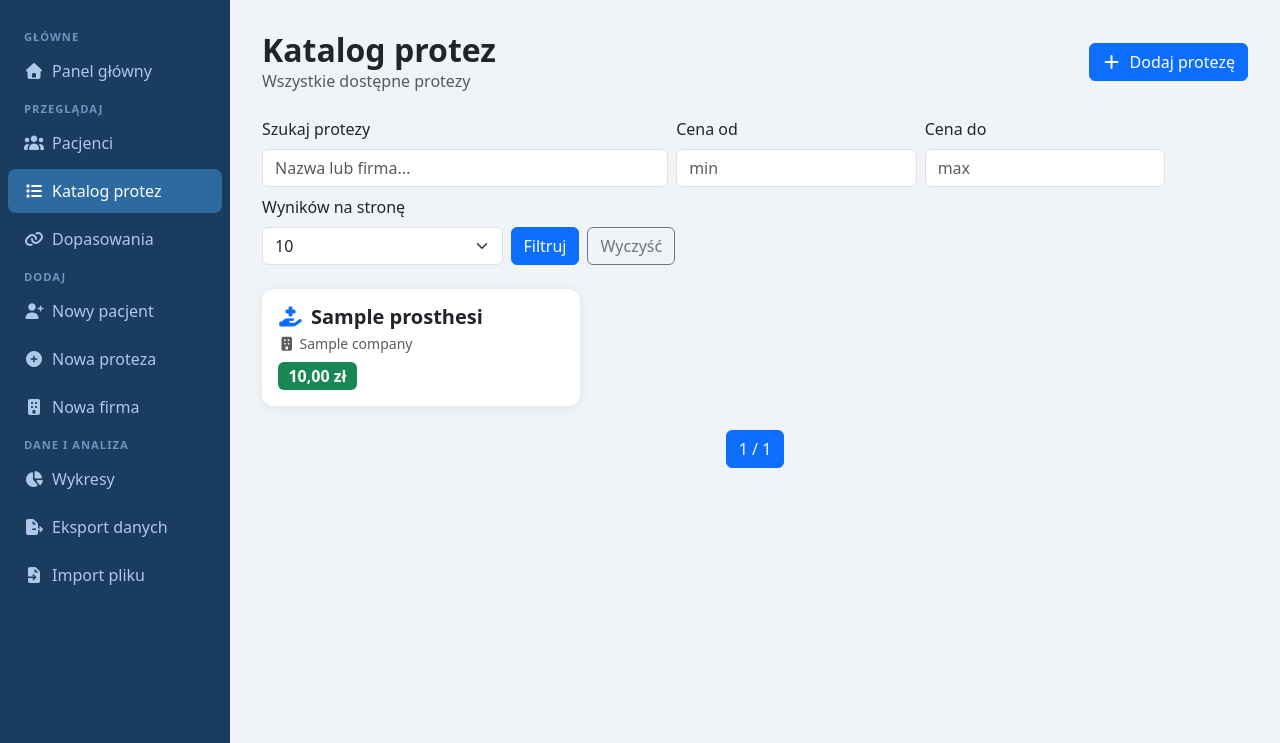
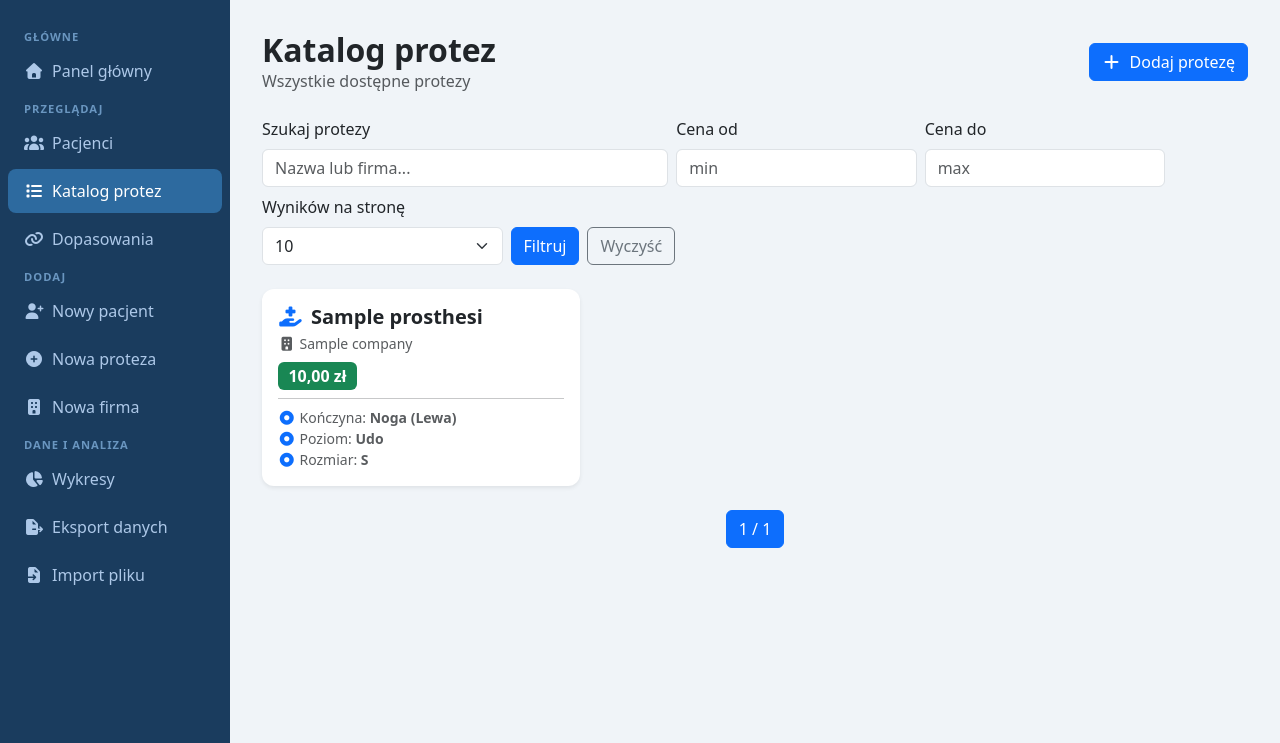
Before and after one commit to nataliastrzoda/django-prosthesis, a Django app: page /prostheses/ in a window 1280 px wide. Shown: the part 57-800 px from the top of the page. Run offline with Django 5.2, Linux system fonts and the light colour scheme; tables that the repository leaves empty hold one stand-in row (values such as "Sample post"); some libraries are stand-ins or nearby versions.

Commit message:
Ostatnie szlify

```diff
--- a/web_app_project/templates/export_data.html
+++ b/web_app_project/templates/export_data.html
@@ -12,7 +12,7 @@
     <div class="card h-100">
       <div class="card-body d-flex flex-column">
         <div class="mb-3">
-          <i class="{{ ds.icon }} icon-2x" style="color: {{ ds.color }};"></i>
+          <i class="{{ ds.icon }} icon-2x {{ ds.color }}"></i>
         </div>
         <h5 class="fw-bold mb-1">{{ ds.label }}</h5>
         <p class="text-muted small flex-grow-1">{{ ds.desc }}</p>
--- a/web_app_project/templates/prosthesis_list.html
+++ b/web_app_project/templates/prosthesis_list.html
@@ -72,7 +72,7 @@
 <div class="row g-3">
   {% for p in page_obj %}
   <div class="col-md-6 col-xl-4">
-    <div class="card h-100">
+    <div class="card h-100 shadow-sm border-0">
       <div class="card-body">
         <h5 class="card-title fw-bold mb-1">
           <i class="fa-solid fa-hand-holding-medical me-2 text-primary"></i>{{ p.name }}
@@ -82,12 +82,12 @@
         </p>
         <span class="badge bg-success fs-6">{{ p.price|floatformat:2 }} zł</span>
 
-        {% if p.prosthesisparameter_set.exists %}
+        {% if p.limb_type %}
         <hr class="my-2">
         <div class="small text-muted">
-          {% for pp in p.prosthesisparameter_set.all %}
-          <div><i class="fa-solid fa-circle-dot me-1"></i>{{ pp.parameter.name }}: <strong>{{ pp.value }}</strong></div>
-          {% endfor %}
+          <div><i class="fa-solid fa-circle-dot me-1 text-primary"></i>Kończyna: <strong>{{ p.limb_type }} ({{ p.side }})</strong></div>
+          <div><i class="fa-solid fa-circle-dot me-1 text-primary"></i>Poziom: <strong>{{ p.amputation_level }}</strong></div>
+          <div><i class="fa-solid fa-circle-dot me-1 text-primary"></i>Rozmiar: <strong>{{ p.size }}</strong></div>
         </div>
         {% endif %}
       </div>
@@ -95,35 +95,28 @@
   </div>
   {% empty %}
   <div class="col-12">
-    <div class="card text-center py-5">
+    <div class="card text-center py-5 border-0 shadow-sm">
       <div class="text-muted">
-        <i class="fa-solid fa-box-open fa-3x mb-3 d-block"></i>
+        <i class="fa-solid fa-box-open fa-3x mb-3 d-block opacity-50"></i>
         Katalog jest pusty. <a href="{% url 'add_prosthesis' %}">Dodaj pierwszą protezę</a>
       </div>
     </div>
   </div>
   {% endfor %}
 </div>
+
 <nav class="mt-4">
   <ul class="pagination justify-content-center">
 
     {% if page_obj.has_previous %}
       <li class="page-item">
-        <a class="page-link"
-           href="?page=1&per_page={{ per_page }}&search={{ search }}
-          &per_page={{ per_page }}
-          &min_price={{ min_price }}
-          &max_price={{ max_price }}">
+        <a class="page-link" href="?page=1&per_page={{ per_page }}&search={{ search }}&min_price={{ min_price }}&max_price={{ max_price }}">
           Pierwsza
         </a>
       </li>
 
       <li class="page-item">
-        <a class="page-link"
-           href="?page={{ page_obj.previous_page_number }}&per_page={{ per_page }}&search={{ search }}
-            &per_page={{ per_page }}
-            &min_price={{ min_price }}
-            &max_price={{ max_price }}">
+        <a class="page-link" href="?page={{ page_obj.previous_page_number }}&per_page={{ per_page }}&search={{ search }}&min_price={{ min_price }}&max_price={{ max_price }}">
           Poprzednia
         </a>
       </li>
@@ -137,21 +130,13 @@
 
     {% if page_obj.has_next %}
       <li class="page-item">
-        <a class="page-link"
-           href="?page={{ page_obj.next_page_number }}&per_page={{ per_page }}&search={{ search }}
-          &per_page={{ per_page }}
-          &min_price={{ min_price }}
-          &max_price={{ max_price }}">
+        <a class="page-link" href="?page={{ page_obj.next_page_number }}&per_page={{ per_page }}&search={{ search }}&min_price={{ min_price }}&max_price={{ max_price }}">
           Następna
         </a>
       </li>
 
       <li class="page-item">
-        <a class="page-link"
-           href="?page={{ page_obj.paginator.num_pages }}&per_page={{ per_page }}&search={{ search }}
-            &per_page={{ per_page }}
-            &min_price={{ min_price }}
-            &max_price={{ max_price }}">
+        <a class="page-link" href="?page={{ page_obj.paginator.num_pages }}&per_page={{ per_page }}&search={{ search }}&min_price={{ min_price }}&max_price={{ max_price }}">
           Ostatnia
         </a>
       </li>
--- a/web_app_project/views.py
+++ b/web_app_project/views.py
@@ -317,11 +317,11 @@ def add_match(request):
 
 def export_data(request):
     datasets_info = [
-        {"label": "Pacjenci",     "value": "patients",   "icon": "fa-solid fa-users",  "color": "#2d6a9f",
+        {"label": "Pacjenci",     "value": "patients",   "icon": "fa-solid fa-users",  "color": "text-primary",
          "desc": "Lista pacjentów wraz z parametrami medycznymi."},
-        {"label": "Protezy",      "value": "prostheses", "icon": "fa-solid fa-list",   "color": "#28a745",
+        {"label": "Protezy",      "value": "prostheses", "icon": "fa-solid fa-list",   "color": "text-success",
          "desc": "Katalog protez z wymiarami i cenami."},
-        {"label": "Dopasowania",  "value": "matches",    "icon": "fa-solid fa-link",   "color": "#17a2b8",
+        {"label": "Dopasowania",  "value": "matches",    "icon": "fa-solid fa-link",   "color": "text-info",
          "desc": "Przypisania protez do pacjentów wraz z wynikami."},
     ]
     return render(request, "export_data.html", {
```
